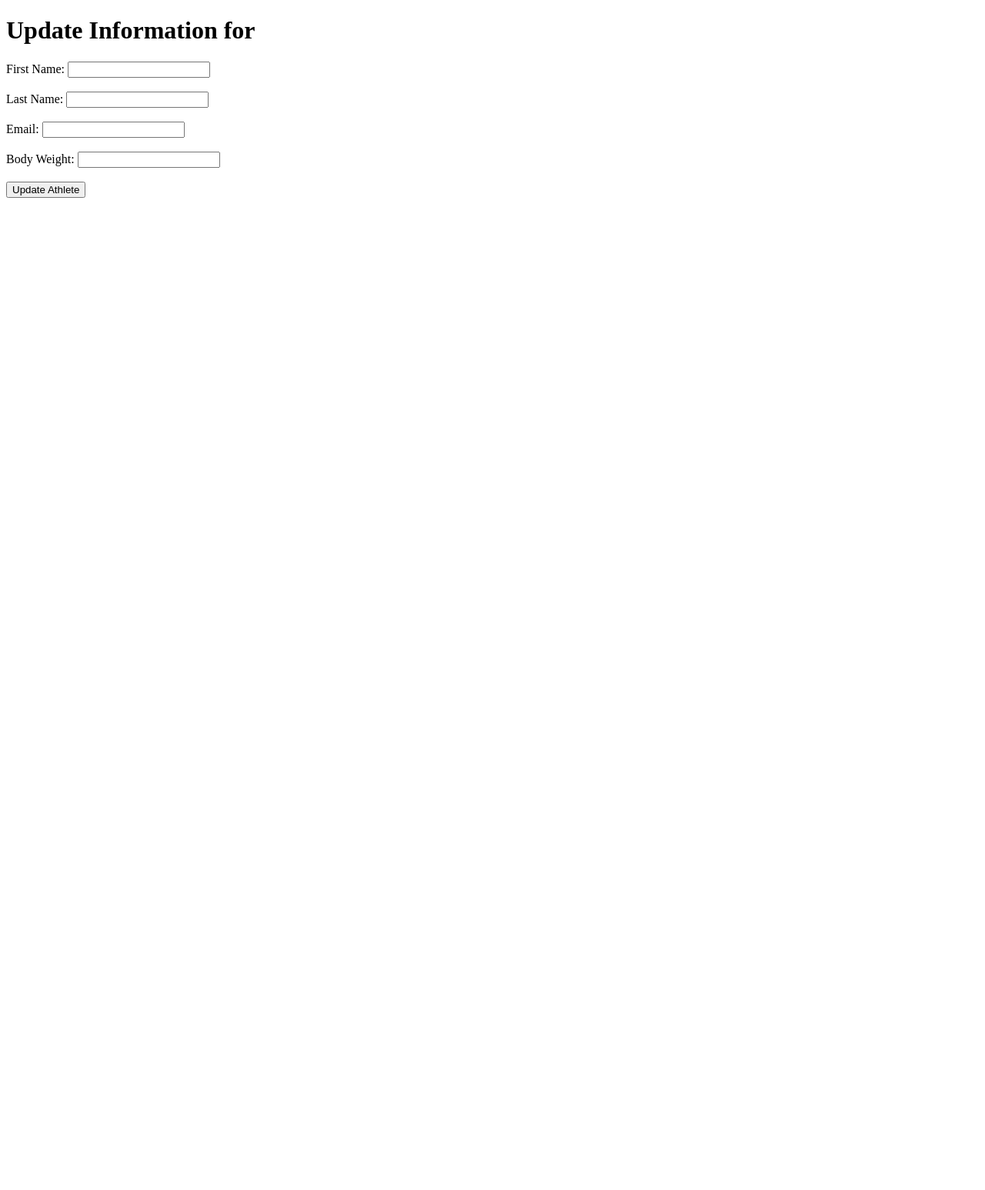
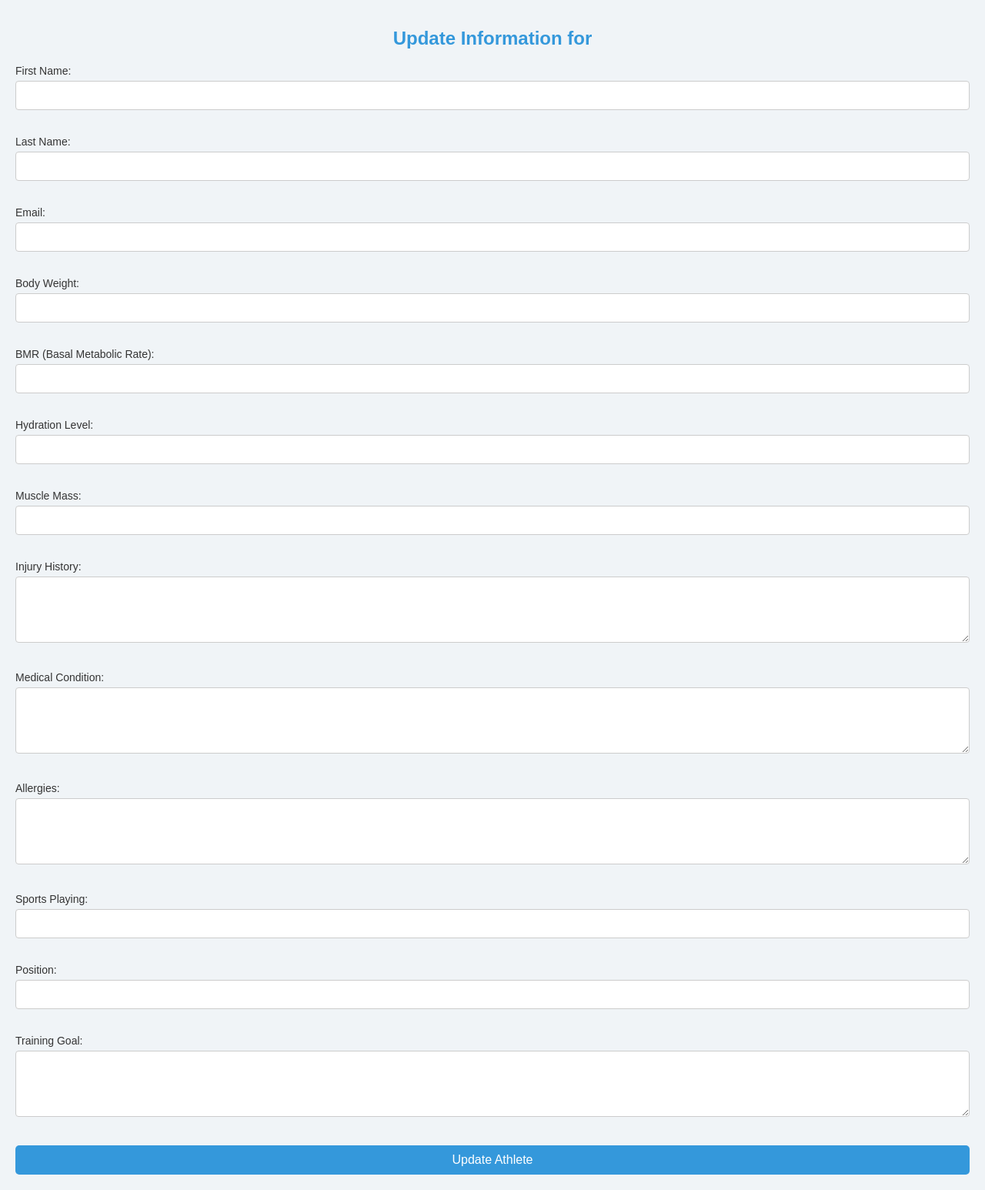
Before and after one commit to Estherkiguru/StatSync, a FastAPI app: template templates/view_athlete.html in a window 1280 px wide. Shown: the whole page at 77% size. Before the commit the page ends 257 px from the top, so only its background shows below. Run offline with FastAPI, Linux system fonts and the light colour scheme; the template is opened without the code that fills it, so the values that code supplies are empty; parts of the project's set-up code (start-up, migrations or seed data) failed here and were passed over.

Commit message:
Enhance athlete information view for trainers
- Improved the design for better readability and layout
- Adjusted font sizes and spacing for athlete data fields
- Made actions (update/delete) more prominent for easier access

```diff
--- a/templates/view_athlete.html
+++ b/templates/view_athlete.html
@@ -4,6 +4,86 @@
     <meta charset="UTF-8">
     <meta name="viewport" content="width=device-width, initial-scale=1.0">
     <title>Update Athlete Information</title>
+    <style>
+        body {
+            font-family: Arial, sans-serif;
+            background-color: #f0f4f7;
+            margin: 0;
+            padding: 20px;
+        }
+
+        .container {
+            background-color: #ffffff;
+            padding: 20px;
+            border-radius: 8px;
+            box-shadow: 0 0 15px rgba(0, 0, 0, 0.1);
+            max-width: 600px;
+            margin: 0 auto;
+        }
+
+        h1 {
+            text-align: center;
+            color: #3498db;
+            font-size: 24px;
+            margin-bottom: 20px;
+        }
+
+        label {
+            font-size: 14px;
+            color: #333;
+            display: block;
+            margin-bottom: 5px;
+        }
+
+        input[type="text"],
+        input[type="email"],
+        input[type="number"],
+        textarea {
+            width: 100%;
+            padding: 10px;
+            margin-bottom: 15px;
+            border: 1px solid #ccc;
+            border-radius: 4px;
+            font-size: 14px;
+            box-sizing: border-box;
+        }
+
+        input[type="number"] {
+            -moz-appearance: textfield;
+        }
+
+        input[type="number"]::-webkit-outer-spin-button,
+        input[type="number"]::-webkit-inner-spin-button {
+            -webkit-appearance: none;
+            margin: 0;
+        }
+
+        textarea {
+            resize: vertical;
+            min-height: 60px;
+        }
+
+        button {
+            background-color: #3498db;
+            color: white;
+            padding: 10px 15px;
+            border: none;
+            border-radius: 5px;
+            font-size: 16px;
+            cursor: pointer;
+            display: block;
+            width: 100%;
+            text-align: center;
+        }
+
+        button:hover {
+            background-color: #2980b9;
+        }
+
+        .form-group {
+            margin-bottom: 20px;
+        }
+    </style>
 </head>
 <body>
     <h1>Update Information for {{ athlete.first_name }} {{ athlete.last_name }}</h1>
@@ -21,6 +101,33 @@
         <label for="body_weight">Body Weight:</label>
         <input type="number" id="body_weight" name="body_weight" value="{{ athlete.body_weight }}" required><br><br>
 
+        <label for="bmr">BMR (Basal Metabolic Rate):</label>
+        <input type="number" id="bmr" name="bmr" value="{{ athlete.bmr }}" step="0.01"><br><br>
+
+        <label for="hydration_level">Hydration Level:</label>
+        <input type="number" id="hydration_level" name="hydration_level" value="{{ athlete.hydration_level }}" step="0.01"><br><br>
+
+        <label for="muscle_mass">Muscle Mass:</label>
+        <input type="number" id="muscle_mass" name="muscle_mass" value="{{ athlete.muscle_mass }}" step="0.01"><br><br>
+
+        <label for="injury_history">Injury History:</label>
+        <textarea id="injury_history" name="injury_history" rows="4">{{ athlete.injury_history }}</textarea><br><br>
+
+        <label for="medical_condition">Medical Condition:</label>
+        <textarea id="medical_condition" name="medical_condition" rows="4">{{ athlete.medical_condition }}</textarea><br><br>
+
+        <label for="allergies">Allergies:</label>
+        <textarea id="allergies" name="allergies" rows="4">{{ athlete.allergies }}</textarea><br><br>
+
+        <label for="sports_playing">Sports Playing:</label>
+        <input type="text" id="sports_playing" name="sports_playing" value="{{ athlete.sports_playing }}" required><br><br>
+
+        <label for="position">Position:</label>
+        <input type="text" id="position" name="position" value="{{ athlete.position }}" required><br><br>
+
+        <label for="training_goal">Training Goal:</label>
+        <textarea id="training_goal" name="training_goal" rows="4">{{ athlete.training_goal }}</textarea><br><br>
+
         <button type="submit">Update Athlete</button>
     </form>
 
```
